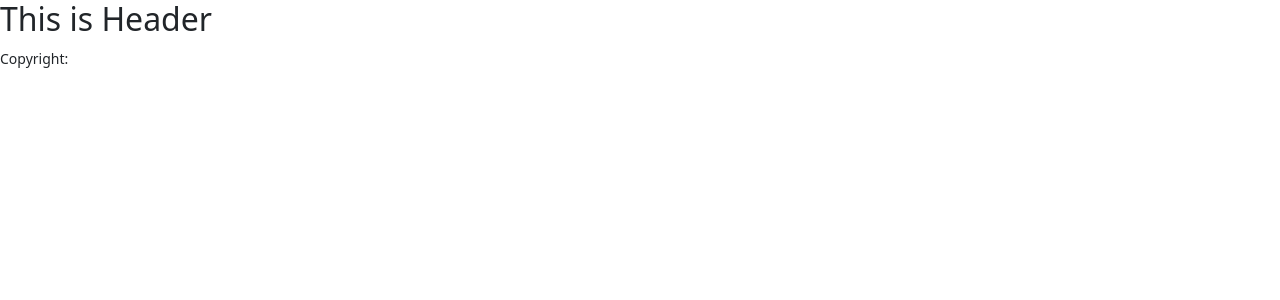
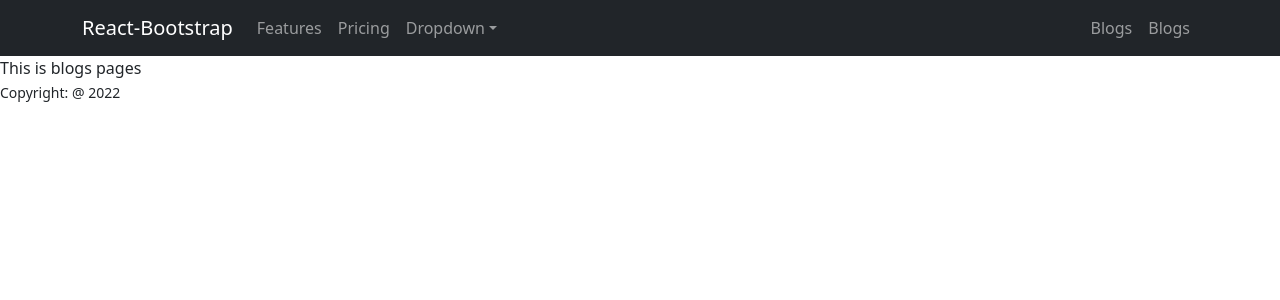
Before and after one commit to tanianasrin1/warehouse-mangemant-client-a11, a React (Create React App) app: page /blogs in a window 1280 px wide. Shown: the top 300 px of the page. Built offline with nearby package versions, Linux system fonts and the light colour scheme.

Commit message:
nabver fixed

```diff
--- a/public/index.html
+++ b/public/index.html
@@ -10,6 +10,7 @@
       content="Web site created using create-react-app"
     />
     <link rel="apple-touch-icon" href="%PUBLIC_URL%/logo192.png" />
+    <link href="https://cdn.jsdelivr.net/npm/bootstrap@5.1.3/dist/css/bootstrap.min.css" rel="stylesheet" integrity="sha384-1BmE4kWBq78iYhFldvKuhfTAU6auU8tT94WrHftjDbrCEXSU1oBoqyl2QvZ6jIW3" crossorigin="anonymous">
     <!--
       manifest.json provides metadata used when your web app is installed on a
       user's mobile device or desktop. See https://developers.google.com/web/fundamentals/web-app-manifest/
--- a/src/App.js
+++ b/src/App.js
@@ -5,6 +5,7 @@ import 'bootstrap/dist/css/bootstrap.min.css';
 import Home from './Pages/Home/Home/Home';
 import Footer from './Pages/Shared/Footer/Footer';
 import Header from './Pages/Shared/Header/Header';
+import Blogs from './Pages/Blogs/Blogs';
 
 
 
@@ -17,6 +18,7 @@ function App() {
 
       <Routes>
         <Route path="/" element={<Home></Home>}></Route>
+        <Route path="/blogs" element={<Blogs></Blogs>}></Route>
       </Routes>
 
       <Footer></Footer>
--- /dev/null
+++ b/src/Pages/Blogs/Blogs.js
@@ -0,0 +1,11 @@
+import React from 'react';
+
+const Blogs = () => {
+    return (
+        <div>
+            This is blogs pages
+        </div>
+    );
+};
+
+export default Blogs;
--- a/src/Pages/Shared/Footer/Footer.js
+++ b/src/Pages/Shared/Footer/Footer.js
@@ -1,9 +1,11 @@
 import React from 'react';
 
 const Footer = () => {
+    const today = new Date();
+    const year = today.getFullYear();
     return (
         <footer>
-            <p><small>Copyright:  </small></p>
+            <p><small>Copyright: @ {year}  </small></p>
         </footer>
     );
 };
--- a/src/Pages/Shared/Header/Header.js
+++ b/src/Pages/Shared/Header/Header.js
@@ -1,11 +1,45 @@
-import React from 'react';
+import React from "react";
+import { Container, Nav, Navbar, NavDropdown } from "react-bootstrap";
+import { Link } from "react-router-dom";
 
 const Header = () => {
-    return (
-        <header>
-            <h2>This is Header</h2>
-        </header>
-    );
+  return (
+    <>
+      <Navbar collapseOnSelect expand="lg" bg="dark" sticky="top" variant="dark">
+        <Container>
+          <Navbar.Brand as={Link} to="/">
+              React-Bootstrap
+              </Navbar.Brand>
+          <Navbar.Toggle aria-controls="responsive-navbar-nav" />
+          <Navbar.Collapse id="responsive-navbar-nav">
+            <Nav className="me-auto ">
+              <Nav.Link href="#features">Features</Nav.Link>
+              <Nav.Link href="#pricing">Pricing</Nav.Link>
+              <NavDropdown title="Dropdown" id="collasible-nav-dropdown">
+                <NavDropdown.Item href="#action/3.1">Action</NavDropdown.Item>
+                <NavDropdown.Item href="#action/3.2">
+                  Another action
+                </NavDropdown.Item>
+                <NavDropdown.Item href="#action/3.3">
+                  Something
+                </NavDropdown.Item>
+                <NavDropdown.Divider />
+                <NavDropdown.Item href="#action/3.4">
+                  Separated link
+                </NavDropdown.Item>
+              </NavDropdown>
+            </Nav>
+            <Nav>
+              <Nav.Link as={Link} to="/blogs">Blogs</Nav.Link>
+              <Nav.Link as={Link} to="/blogs">
+                Blogs
+              </Nav.Link>
+            </Nav>
+          </Navbar.Collapse>
+        </Container>
+      </Navbar>
+    </>
+  );
 };
 
 export default Header;
```
